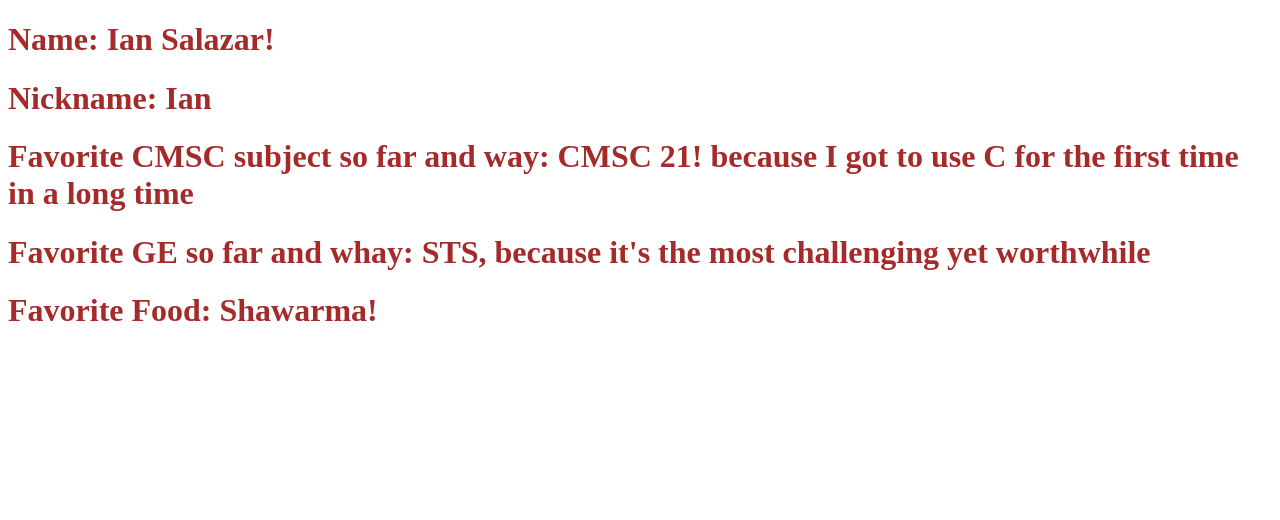
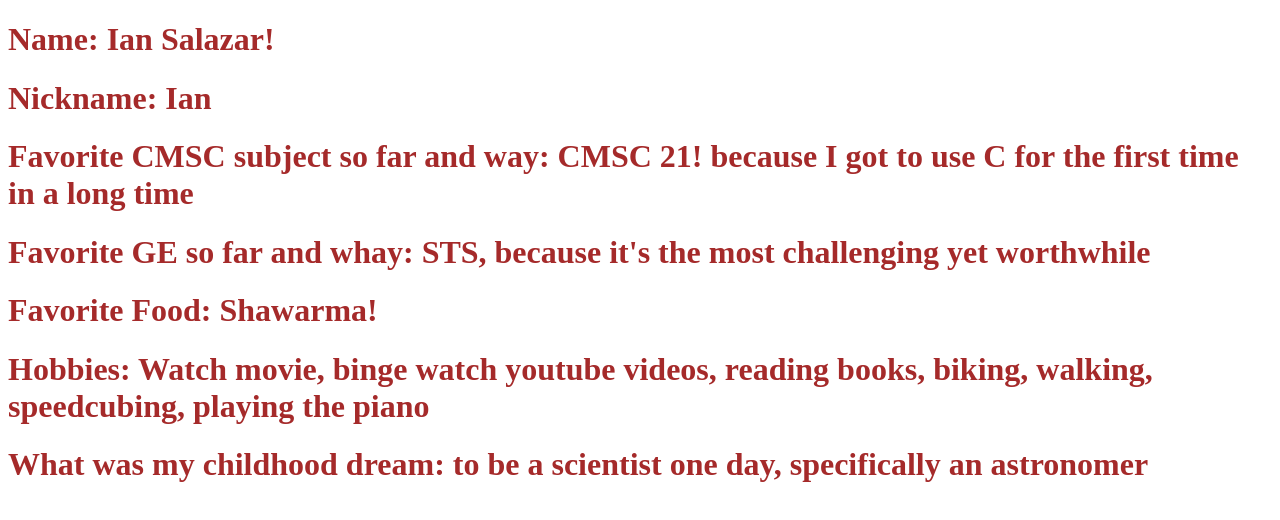
Before and after one commit to dertrockx/cmsc-100-lab-exer-1, a plain HTML site: page index.html in a window 1280 px wide. Drawn offline with Linux system fonts and the light colour scheme.

Commit message:
Added new details
- added hobbies and childhood dream

```diff
--- a/index.html
+++ b/index.html
@@ -8,4 +8,6 @@
   <h1>Favorite CMSC subject so far and way: CMSC 21! because I got to use C for the first time in a long time</h1>
   <h1>Favorite GE so far and whay: STS, because it's the most challenging yet worthwhile</h1>
   <h1>Favorite Food: Shawarma!</h1>
+  <h1>Hobbies: Watch movie, binge watch youtube videos, reading books, biking, walking, speedcubing, playing the piano</h1>
+  <h1>What was my childhood dream: to be a scientist one day, specifically an astronomer</h1>
 </body>
```
